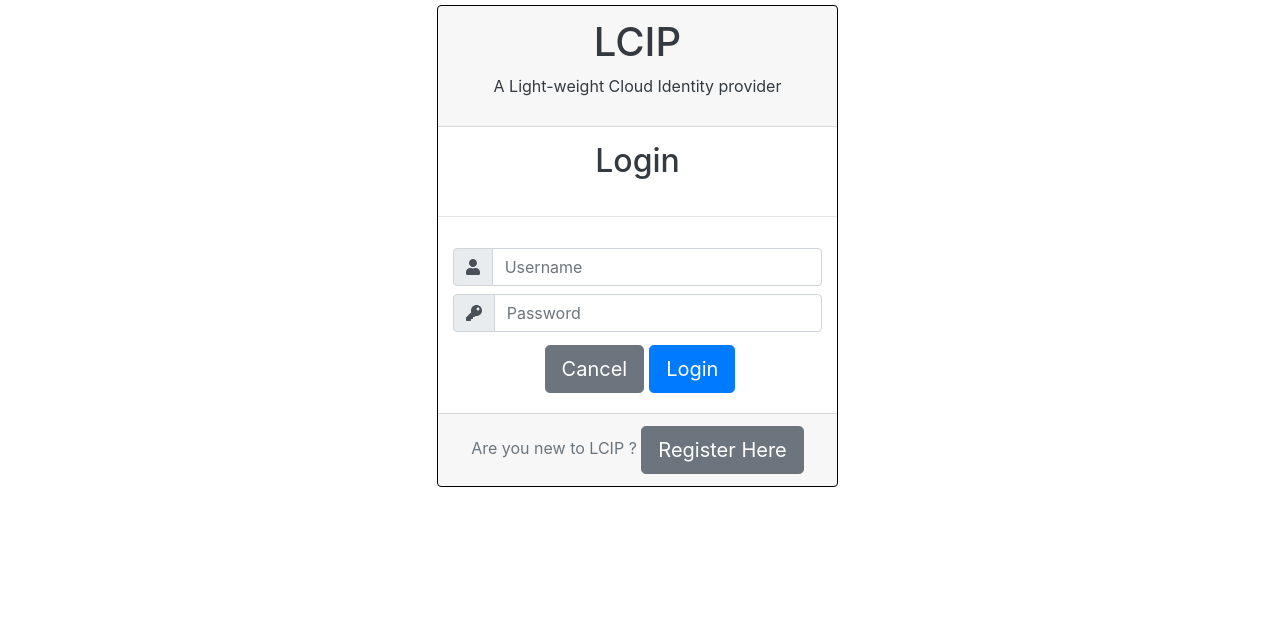
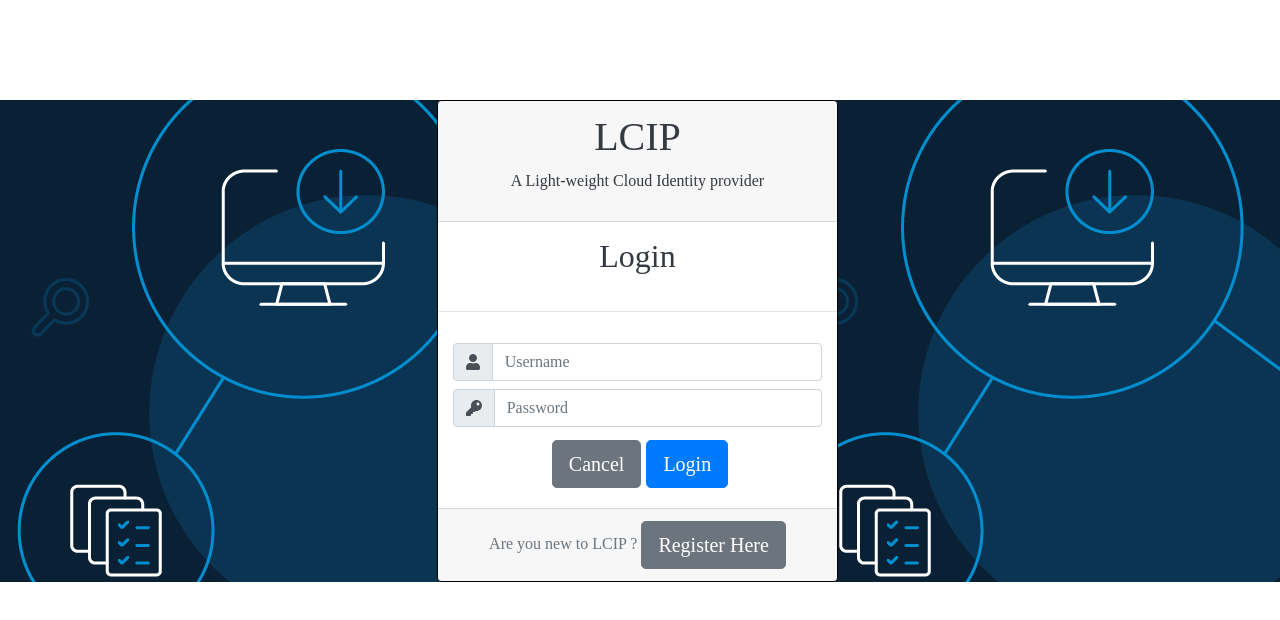
Before and after one commit to kasthuriraajan/lcip-web, a React (Create React App) app: page / in a window 1280 px wide. Shown: the top 620 px of the page. Built offline with nearby package versions, Linux system fonts and the light colour scheme.

Commit message:
Update design.

```diff
--- a/public/index.html
+++ b/public/index.html
@@ -3,6 +3,7 @@
   <head>
     <meta charset="utf-8" />
     <link rel="icon" href="%PUBLIC_URL%/favicon.ico" />
+    <link rel="stylesheet" href="lcip.css">
     <meta name="viewport" content="width=device-width, initial-scale=1" />
     <meta name="theme-color" content="#000000" />
     <meta
@@ -24,11 +25,11 @@
       work correctly both with client-side routing and a non-root public URL.
       Learn how to configure a non-root public URL by running `npm run build`.
     -->
-    <title>React App</title>
+    <title>LCIP</title>
   </head>
   <body>
-    <noscript>You need to enable JavaScript to run this app.</noscript>
-    <div id="root"></div>
+    <div style="background-image: url('bg2.png');">
+    <div id="root" class="main"></div>
     <!--
       This HTML file is a template.
       If you open it directly in the browser, you will see an empty page.
@@ -39,5 +40,6 @@
       To begin the development, run `npm start` or `yarn start`.
       To create a production bundle, use `npm run build` or `yarn build`.
     -->
+  </div>
   </body>
 </html>
--- /dev/null
+++ b/public/lcip.css
@@ -0,0 +1,19 @@
+.main {
+   margin-top: 100px;
+}
+
+body > #root > div {
+    height: 100vh;
+}
+
+body {
+    min-height: 100% !important;;
+    margin: 0;
+    padding: 0;
+    font-family: Montserrat !important;;
+}
+html {
+    min-height: 100% !important;
+    height: 100%;
+    font-family: Montserrat !important;;
+}
--- a/src/login.js
+++ b/src/login.js
@@ -50,7 +50,7 @@ class Login extends Component{
             <Row className="justify-content-md-center">
                 <Col lg="4" md="4" sm="4">
                 <Card text = "dark" className="text-center"
-                style={{ marginTop:'5px', marginRight:'5px', borderColor:'black'}}>
+                style={{ marginRight:'5px', borderColor:'black'}}>
                 <Card.Header>
                     <h1> LCIP </h1>
                     <p>A Light-weight Cloud Identity provider</p>
--- a/src/register.js
+++ b/src/register.js
@@ -63,7 +63,7 @@ class Register extends Component{
         <Row className="justify-content-md-center">
             <Col lg="4" md="4" sm="4">
             <Card text = "dark" className="text-center"
-            style={{ marginTop:'5px', marginRight:'5px', borderColor:'black'}}>
+            style={{ marginRight:'5px', borderColor:'black'}}>
             <Card.Header>
                 <h1> LCIP </h1>
                 <p>A Light-weight Cloud Identity provider</p>
```
Also changed, not shown: public/bg1.jpg (added), public/bg2.png (added).
